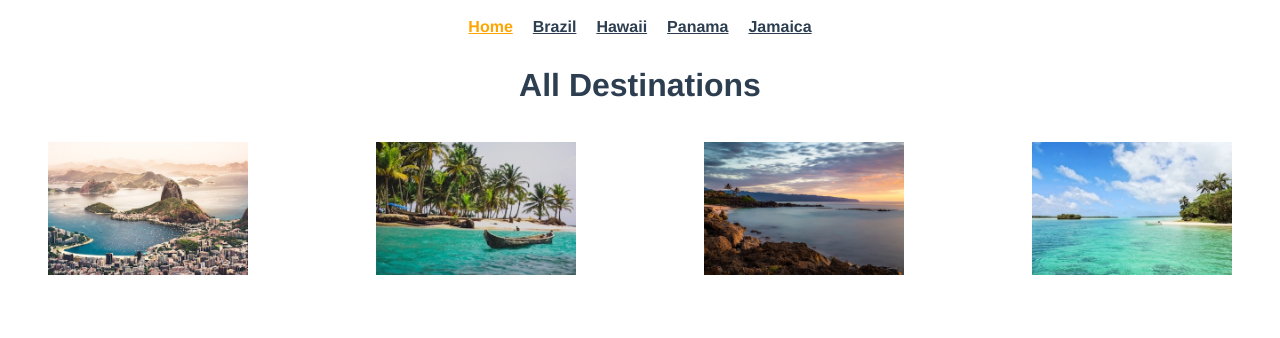
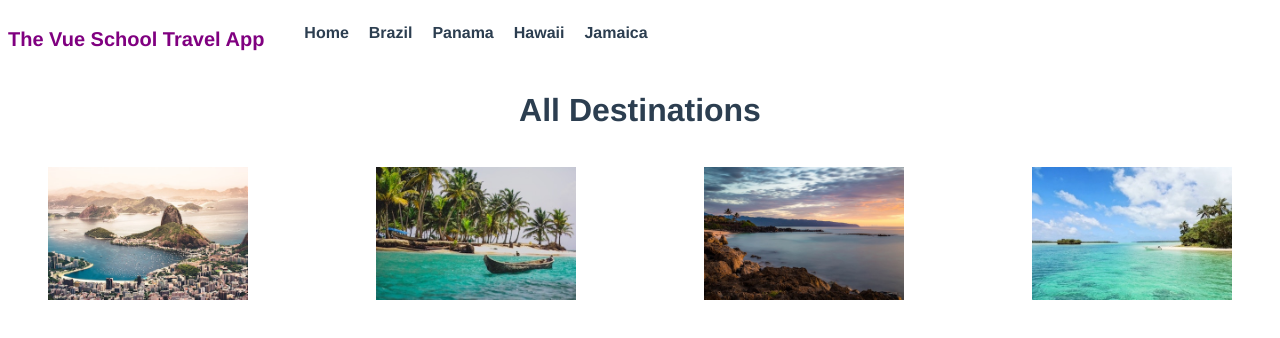
Before and after one commit to ArtisanTinkerer/vue-school, a Vue app: page /#/ in a window 1280 px wide. Shown: the top 338 px of the page. Built offline with nearby package versions, Linux system fonts and the light colour scheme.

Commit message:
Just starting: Vue Router Nested Routes

```diff
--- a/src/App.vue
+++ b/src/App.vue
@@ -1,7 +1,7 @@
 <template>
   <div id="app">
     <TheNavigation />
-    <router-view />
+    <router-view :key="$route.path"/>
   </div>
 </template>
 
--- a/src/components/TheNavigation.vue
+++ b/src/components/TheNavigation.vue
@@ -1,38 +1,68 @@
 <template>
     <nav id="nav">
-        <router-link to="/">Home</router-link>
-        <router-link to="/brazil">Brazil</router-link>
-        <router-link to="/hawaii">Hawaii</router-link>
-        <router-link to="/panama">Panama</router-link>
-        <router-link to="/jamaica">Jamaica</router-link>
+        <p class="logo">The Vue School Travel App</p>
+        <ul class="nav-links">
+          <li class="links">
+              <router-link to="/">
+                  Home
+              </router-link>
+          </li>
+            <li v-for="destination in destinations"
+            :key="destination.name"
+            class="links">
+            <router-link :to="{
+                name:'DestinationDetails',
+                params: { slug:destination.slug }
+            }"
+            >
+                {{ destination.name }}
+
+            </router-link>
+
+            </li>
+        </ul>
+
     </nav>
 
 </template>
 
 <script>
+    import store from "@/store";
+
     export default {
-        name: "TheNavigation.vue"
+        data(){
+            return {
+                destinations:store.destinations
+            }
+        }
     }
 </script>
 
 <style scoped>
     #nav {
         display: flex;
-    justify-content: center;
-    align-items: center;
     }
-#nav {
-    padding: 0 10px;
+    #nav a {
+        color: #2c3e50;
+        text-decoration: none;
+        font-weight: bold;
     }
-
-#nav a {
+    #nav a.vue-school-active-class {
+        color: #ab26ab;
+    }
+    .nav-links {
+        display: flex;
+    }
+    .links {
+        padding-right: 20px;
+        list-style: none;
+    }
+    .links:hover {
+        text-decoration: underline;
+    }
+    .logo {
+        font-size: 20px;
+        color: purple;
         font-weight: bold;
-    color: #2c3e50;
-    padding: 10px;
     }
-
-#nav a.router-link-exact-active {
-    color: orange;
-}
-
 </style>
--- a/src/router/index.js
+++ b/src/router/index.js
@@ -8,45 +8,19 @@
   {
     path: "/",
     name: "Home",
-    component: Home
+    component: Home,
+    props: true
   },
   {
-    path: "/about",
-    name: "About",
-    // route level code-splitting
-    // this generates a separate chunk (about.[hash].js) for this route
-    // which is lazy-loaded when the route is visited.
-    component: () =>
-      import(/* webpackChunkName: "about" */ "../views/About.vue")
-  },
-  {
-    path: "/brazil",
-    name: "brazil",
-    component: () => import(/* webpackChunkName: "brazil" */ "../views/Brazil")
-  },
-  {
-    path: "/jamaica",
-    name: "jamaica",
-    component: () => import(/* webpackChunkName: "jamaica" */ "../views/Jamaica")
-  },
-  {
-    path: "/panama",
-    name: "panama",
-    component: () => import(/* webpackChunkName: "panama" */ "../views/Panama")
-  },
-  {
-    path: "/hawaii",
-    name: "hawaii",
-    component: () => import(/* webpackChunkName: "hawaii" */ "../views/Hawaii")
-  },
-  {
-    path: "/details/:id",
+    path: "/details/:slug",
     name: "DestinationDetails",
-    component: () => import(/* webpackChunkName: "DestinationDetails" */ "../views/DestinationDetails")
+    component: () => import(/* webpackChunkName: "DestinationDetails" */ "../views/DestinationDetails"),
+    props: true
   }
 ];
 
 const router = new VueRouter({
+  mode: "history",
   routes
 });
 
--- a/src/views/Brazil.vue
+++ /dev/null
@@ -1,10 +0,0 @@
-<template>
-  <div>
-    <h2>Brazil</h2>
-  </div>
-
-</template>
-
-<script>
-
-</script>
--- a/src/views/DestinationDetails.vue
+++ b/src/views/DestinationDetails.vue
@@ -14,16 +14,21 @@
     export default {
         data(){
             return {
-                destinationId: this.$route.params.id
             }
         },
     computed:{
             destination(){
                 return store.destinations.find(
-                    destination => destination.id === this.destinationId
+                    destination => destination.slug === this.slug
                 )
             }
-    }
+    },
+    props: {
+        slug: {
+            type:String,
+            required: true
+        }
+    },
     }
 </script>
 
--- a/src/views/Hawaii.vue
+++ /dev/null
@@ -1,10 +0,0 @@
-<template>
-  <div>
-    <h2>Hawaii</h2>
-  </div>
-
-</template>
-
-<script>
-
-</script>
--- a/src/views/Home.vue
+++ b/src/views/Home.vue
@@ -4,11 +4,11 @@
     <div class="destinations">
 
       <div v-for="destination in destinations" :key="destination.name">
-        <router-link :to="{name: 'DestinationDetails', params: {id:destination.id}}">
+        <router-link :to="{name: 'DestinationDetails', params: {slug:destination.slug}}">
           {{destinations.name}}
         </router-link>
         <figure>
-          <router-link :to="{name: 'DestinationDetails', params: {id:destination.id}}">
+          <router-link :to="{name: 'DestinationDetails', params: {slug:destination.slug}}">
               <img :src="require(`@/assets/${destination.image}`)"  :alt="destination.name">
           </router-link>
         </figure>
@@ -41,10 +41,16 @@
   img {
     max-width: 200px;
   }
-
   .destinations {
     display: flex;
     justify-content: space-between;
   }
-
+  a {
+    color: lightseagreen;
+    text-decoration: none;
+  }
+  a:hover,
+  a:visited {
+    text-decoration: underline;
+  }
 </style>
--- a/src/views/Jamaica.vue
+++ /dev/null
@@ -1,10 +0,0 @@
-<template>
-  <div>
-    <h2>Jamaica</h2>
-  </div>
-
-</template>
-
-<script>
-
-</script>
--- a/src/views/Panama.vue
+++ /dev/null
@@ -1,10 +0,0 @@
-<template>
-  <div>
-    <h2>Panama</h2>
-  </div>
-
-</template>
-
-<script>
-
-</script>
```
Lines whose indentation alone changed are shown as unchanged.
